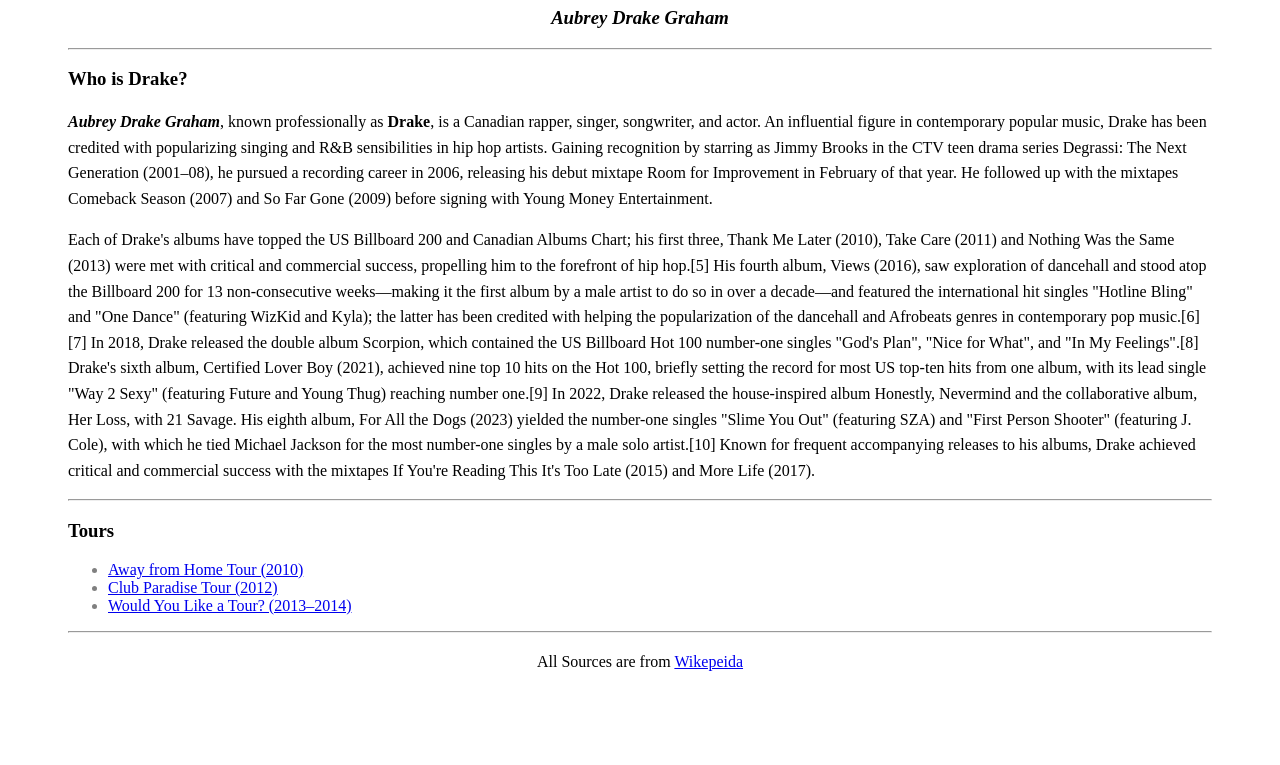
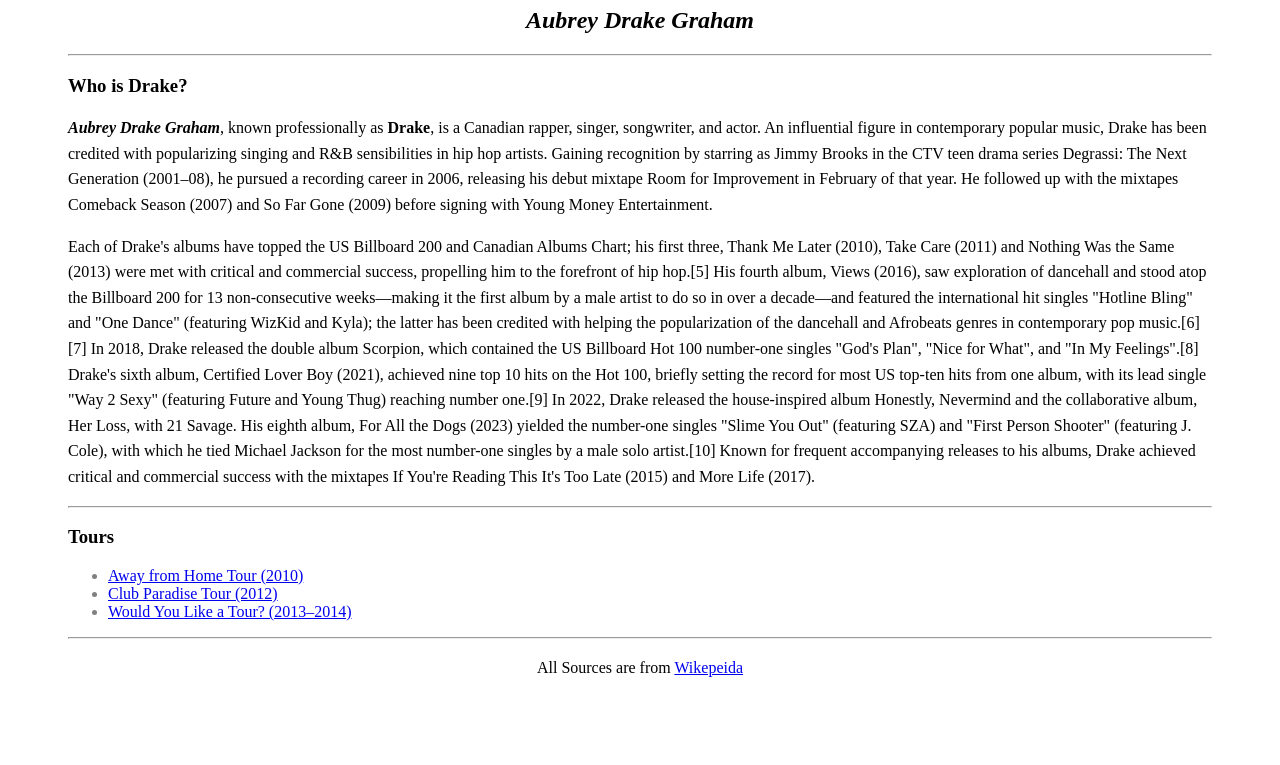
Before and after one commit to cse204-2024/02-personal-biography-KateKimdo, a plain HTML site: page index.html in a window 1280 px wide. Shown: the part 141-906 px from the top of the page. Drawn offline with Linux system fonts and the light colour scheme.

Commit message:
modified updated

```diff
--- a/index.html
+++ b/index.html
@@ -23,7 +23,7 @@
 <body>
     <header>
         <h1>Drake (musician)</h1>
-        <h3> <em>Aubrey Drake Graham</em></h3>
+        <h2> <em>Aubrey Drake Graham</em></h2>
     </header>
     <hr>
     <h3>Who is Drake?</h3>
```
